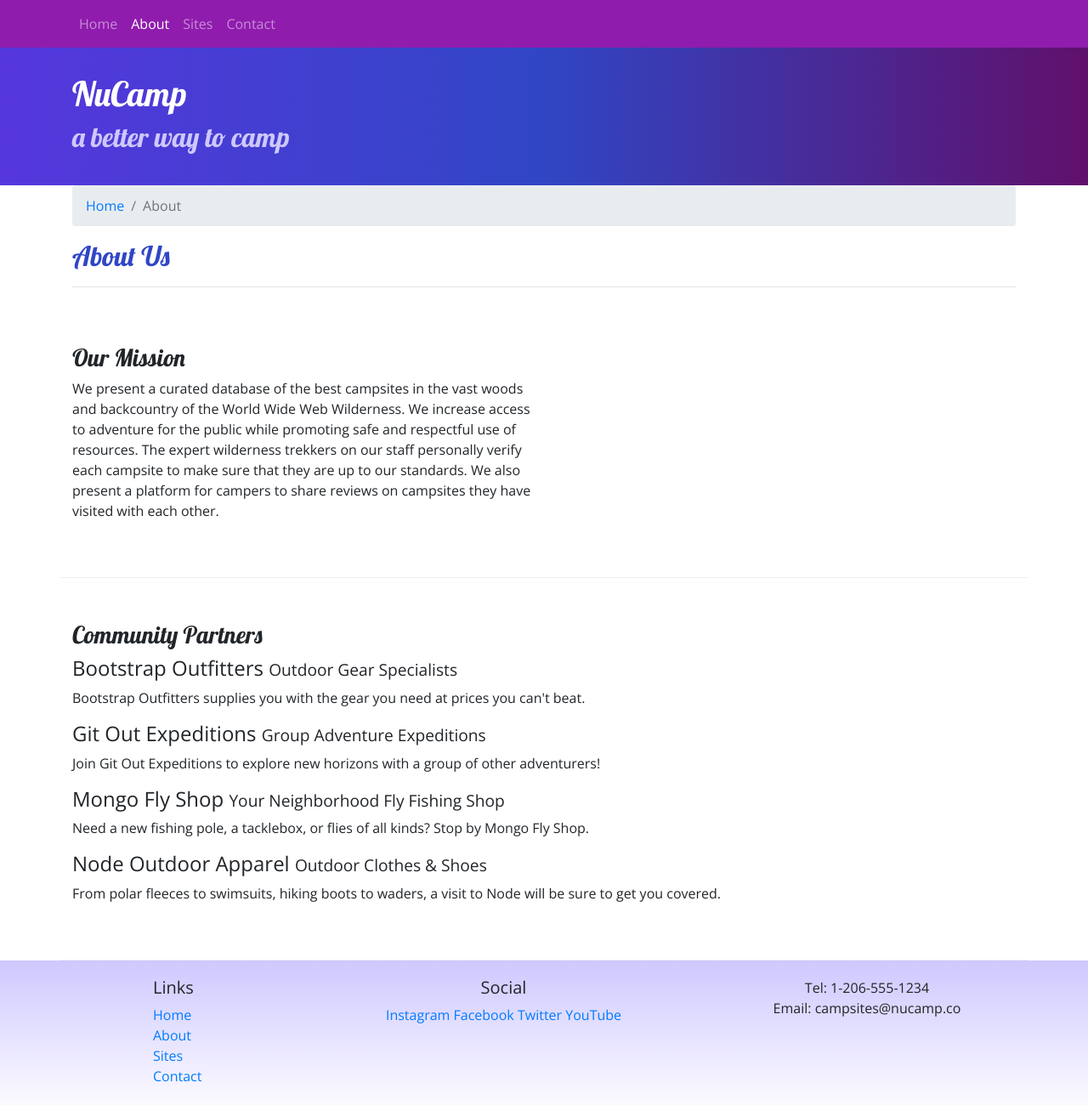
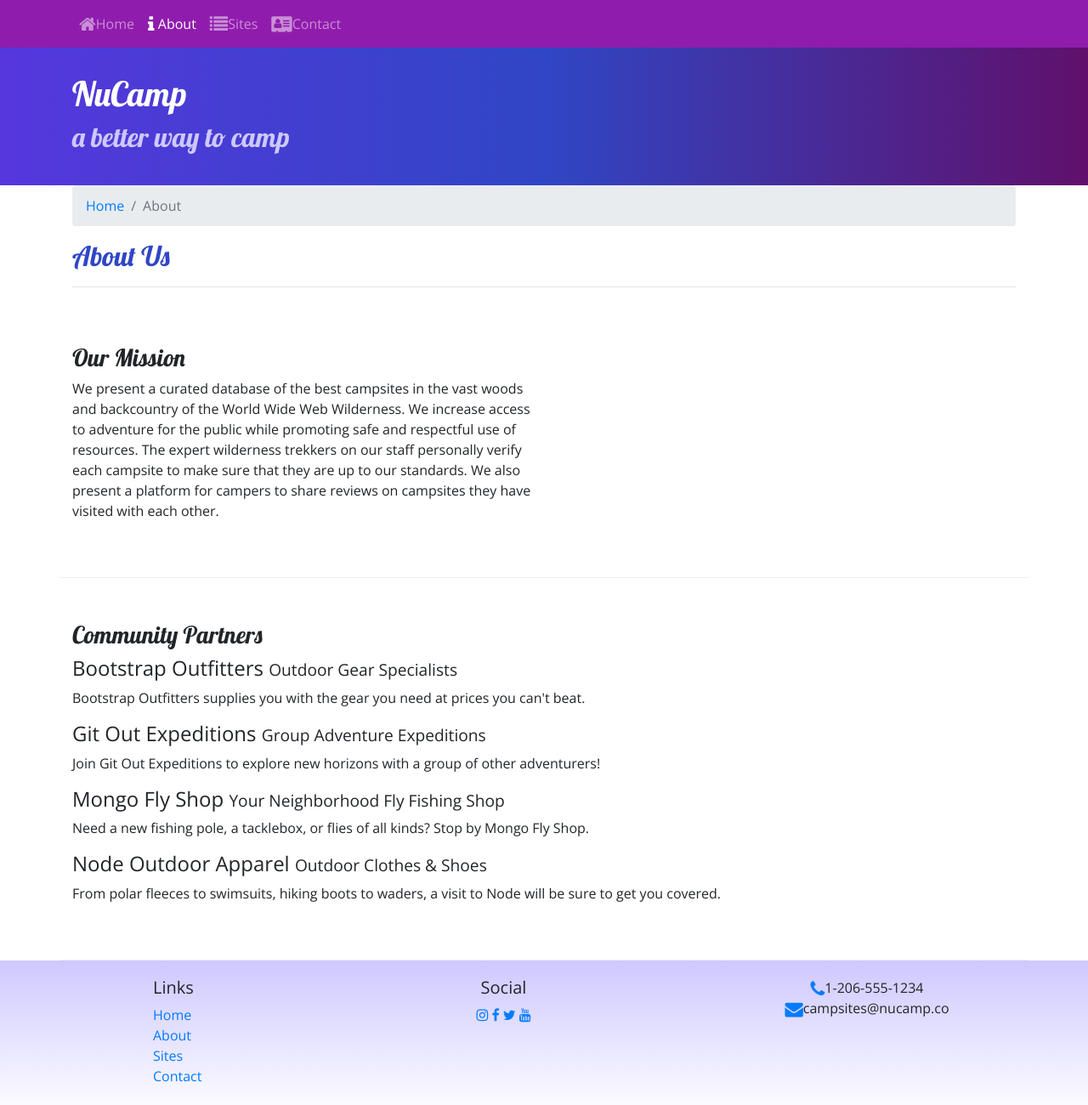
Before and after one commit to ydavidson2021/nucampsite, a website: page aboutus.html in a window 1280 px wide. Shown: the whole page at 85% size. Drawn offline with nearby package versions, Linux system fonts and the light colour scheme.

Commit message:
Icon Fonts

```diff
--- a/aboutus.html
+++ b/aboutus.html
@@ -11,6 +11,7 @@
      <link rel="stylesheet" href="node_modules/bootstrap/dist/css/bootstrap.min.css" />
 
       <!-- Additional CSS must be placed after Bootstrap CSS -->
+      <link rel="stylesheet" href="node_modules/font-awesome/css/font-awesome.min.css" />
       <link rel="stylesheet" href="https://fonts.googleapis.com/css?family=Lobster|Open+Sans" />
       <link rel="stylesheet" href="css/styles.css" />
 
@@ -26,10 +27,10 @@
 
         <div class = "collapse navbar-collapse" id= "nucampNavBar">
             <ul class = "navbar-nav">
-                <li class = "nav-item"><a class = "nav-link" href = "index.html" > Home </a></li>
-                <li class = "nav-item active"><a class = "nav-link" href = "#"> About</a></li>
-                <li class = "nav-item"><a class = "nav-link" href = "#" >Sites</a></li>
-                <li class = "nav-item"><a class = "nav-link" href = "#">Contact</a></li>
+                <li class = "nav-item"><a class = "nav-link" href = "index.html"> <i class = "fa fa-home fa-lg"></i>Home </a></li>
+                    <li class = "nav-item active"><a class = "nav-link" href = "#"><i class = "fa fa-info fa-lg"></i> About</a></li>
+                    <li class = "nav-item"><a class = "nav-link" href = "#" ><i class = "fa fa-list fa-lg"></i>Sites</a></li>
+                    <li class = "nav-item"><a class = "nav-link" href = "#"><i class = "fa fa-address-card fa-lg"></i>Contact</a></li>
             </ul>
         </div>
     </div>
@@ -94,16 +95,17 @@
                         <li><a href="#">Contact</a></li>
                     </ul>
                 </div>
-                <div class="col-6 col-sm-5 text-center">
+                <div class = "col-6 col-sm-5 text-center">
                     <h5>Social</h5>
-                    <a href="http://instagram.com/">Instagram</a>
-                    <a href="http://facebook.com/">Facebook</a>
-                    <a href="http://twitter.com/">Twitter</a>
-                    <a href="http://youtube.com/">YouTube</a>
+                    <a href="http://instagram.com/"><i class = "fa fa-instagram"></i></a>
+                    <a href="http://facebook.com/"><i class = "fa fa-facebook"></i></a>
+                    <a href="http://twitter.com/"><i class = "fa fa-twitter"></i></a>
+                    <a href="http://youtube.com/"><i class = "fa fa-youtube"></i></a>
                 </div>
-                <div class="col-sm-4 text-center">
-                    Tel: 1-206-555-1234<br />
-                    Email: campsites@nucamp.co
+
+                <div class = "col-sm-4 text-center">
+                    <i class = "fa fa-phone fa-lg text-primary"></i>1-206-555-1234<br />
+                    <i class = "fa fa-envelope fa-lg text-primary"></i>campsites@nucamp.co
                 </div>
            </div>
         </div>
--- a/package.json
+++ b/package.json
@@ -15,6 +15,7 @@
   },
   "dependencies": {
     "bootstrap": "^4.0.0",
+    "font-awesome": "^4.7.0",
     "jquery": "^3.3.1",
     "popper.js": "^1.12.9"
   }
```
Also changed, not shown: index.html (+11 -10 lines), 1 other file.
